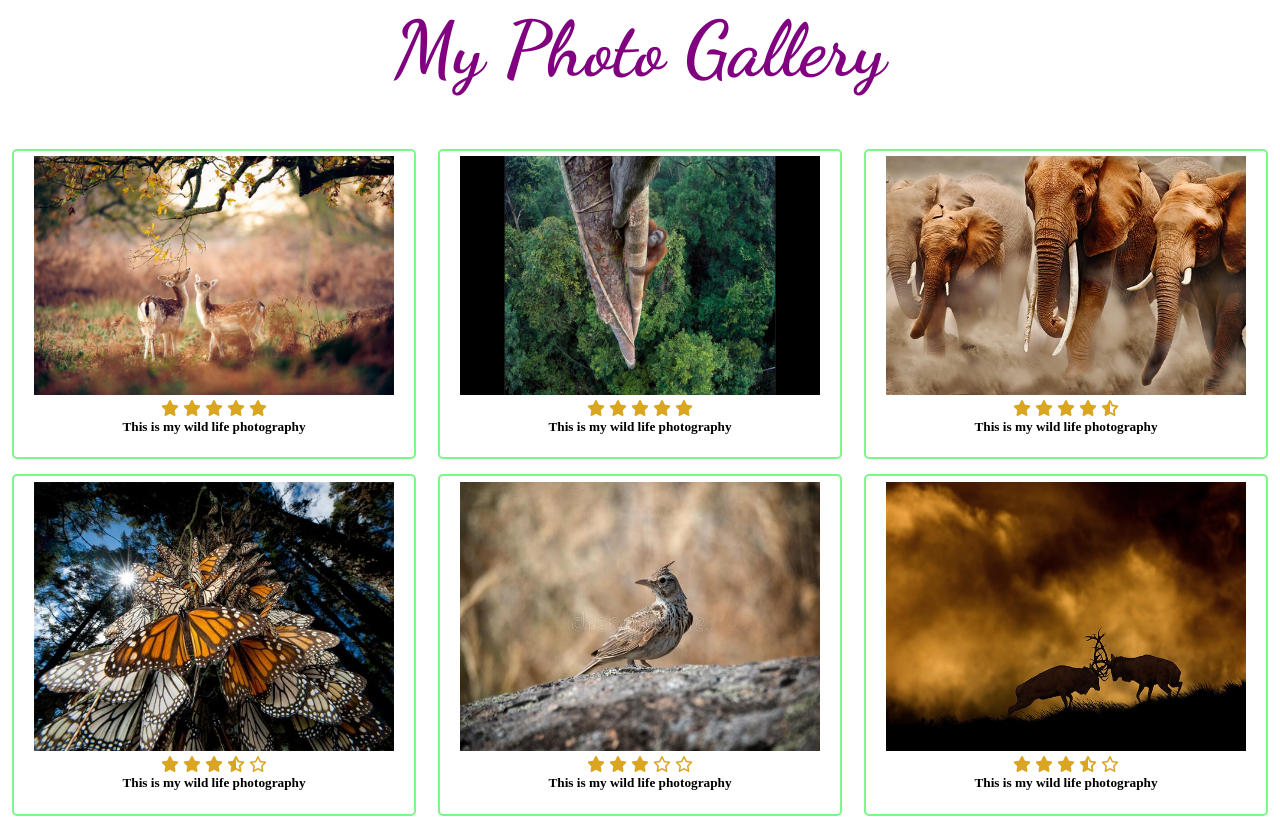
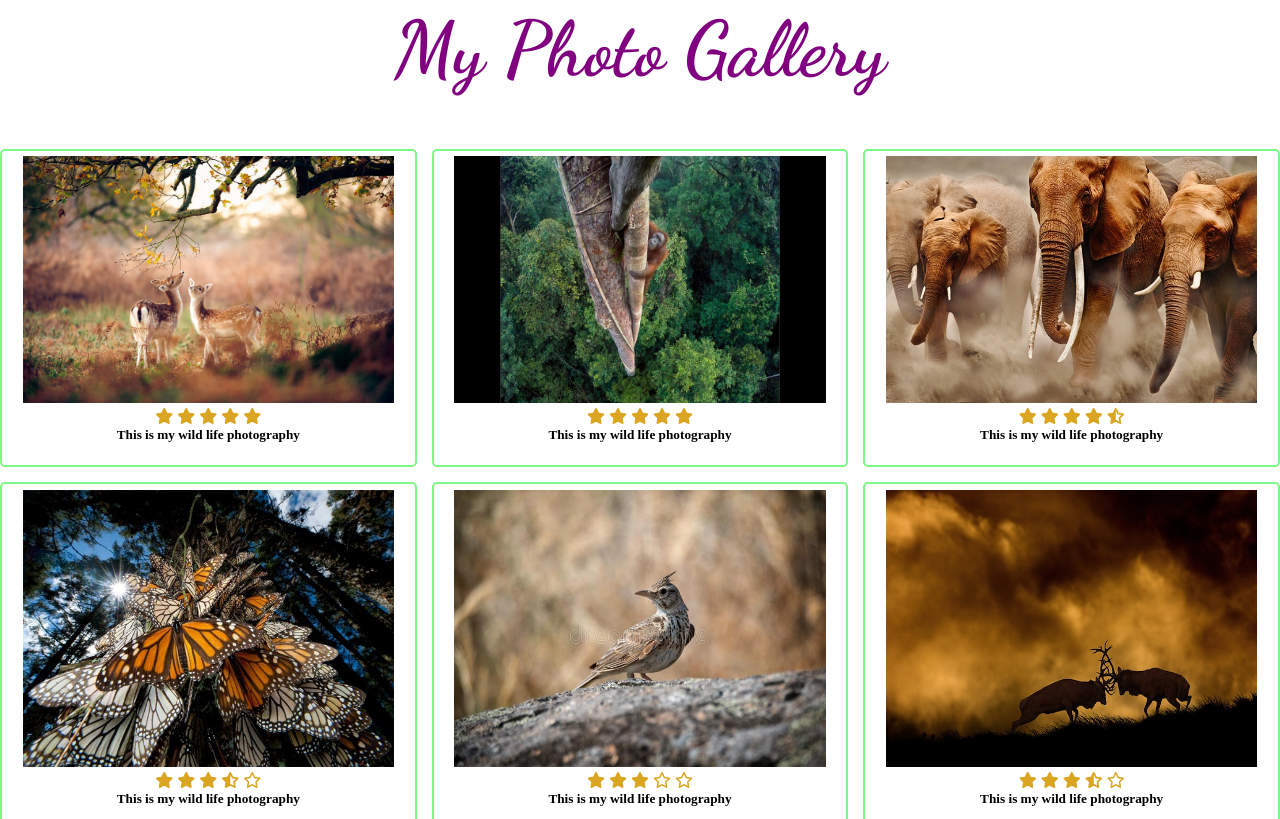
Before and after one commit to AsiburSumon/grid, a plain HTML site: page index.html in a window 1280 px wide. Shown: the part 726-1545 px from the top of the page. Drawn offline with Linux system fonts and the light colour scheme.

Commit message:
4th commit

```diff
--- a/style.css
+++ b/style.css
@@ -70,14 +70,11 @@ article p{
 }
 .middle{
     margin-bottom: 50px;
-    width: 100%;
     display: grid;
-    grid-template-columns: repeat(3,auto);
-    justify-content: space-evenly;
-    gap: 15px 10px;
+    grid-template-columns: repeat(3, 1fr);
+    gap: 15px;
 }
 .contain{
-    width: 400px;
     border: 2px solid rgb(125, 247, 135);
     border-radius: 5px;
     display: flex;
@@ -90,7 +87,6 @@ article p{
     padding: 5px;
     width:90% ;
     height: 80%;
-    font-size: 20px;
 }
 .contain p{
     color: goldenrod;
```
